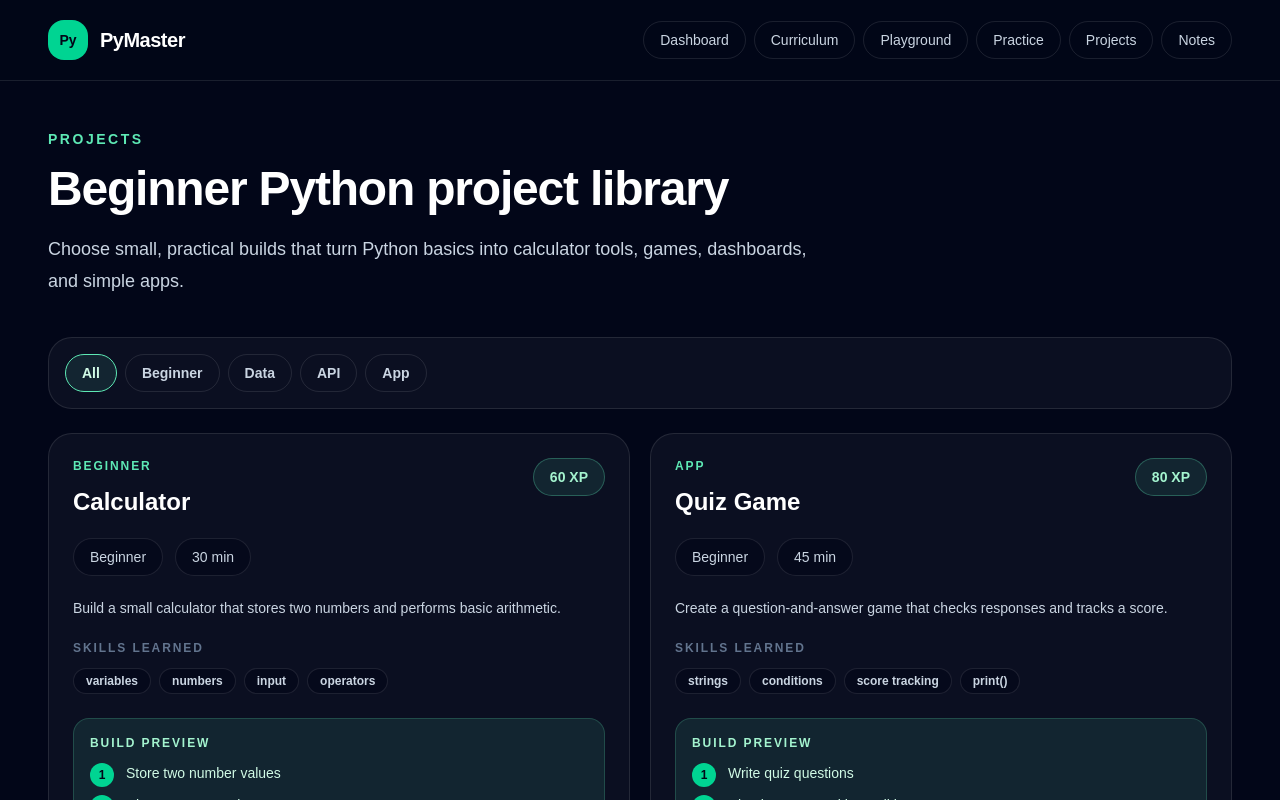
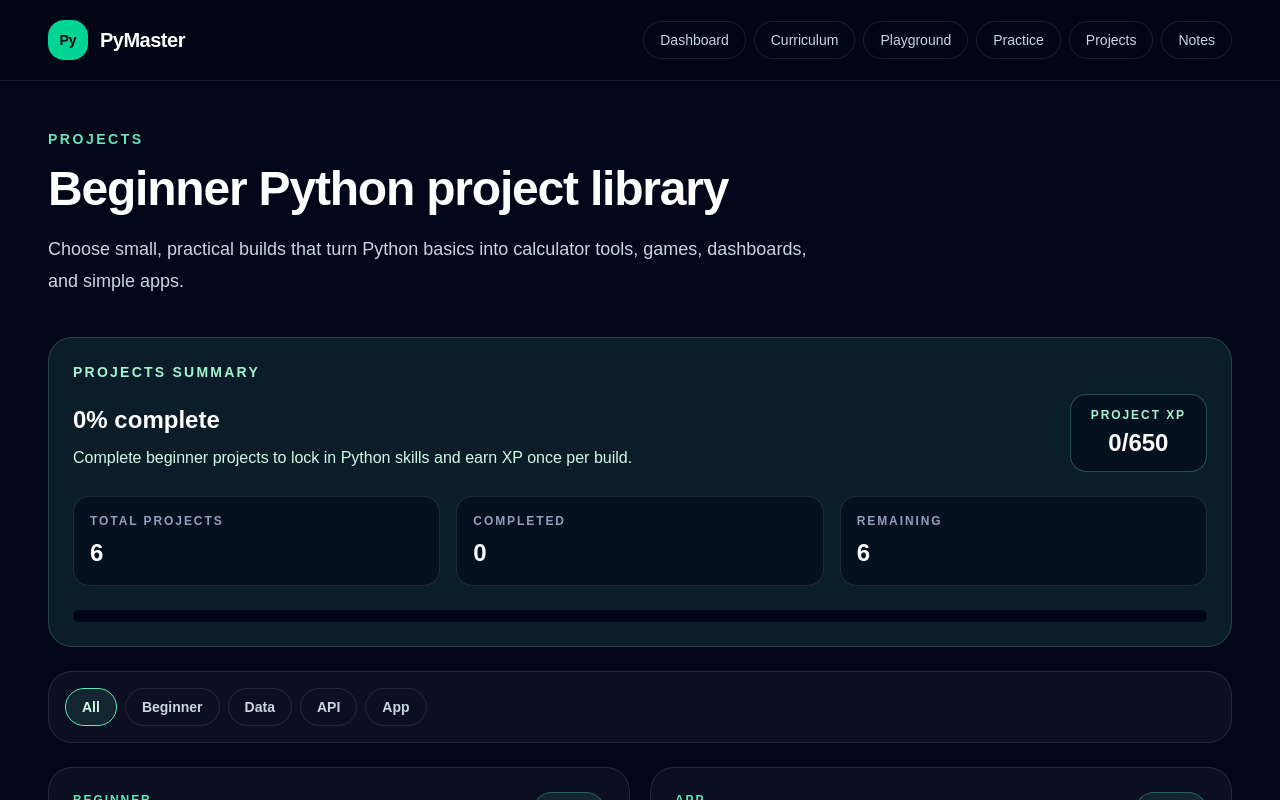
Before and after one commit to mhungry365/pymaster, a Next.js app: page /projects in a window 1280 px wide. Shown: the top 800 px of the page. Built offline with nearby package versions, Linux system fonts and the light colour scheme.

Commit message:
Connect project completion and XP tracking

```diff
--- a/src/components/projects/project-library-card.tsx
+++ b/src/components/projects/project-library-card.tsx
@@ -3,11 +3,23 @@ import type { PythonProject } from "@/types";
 
 type ProjectLibraryCardProps = {
   project: PythonProject;
+  isCompleted: boolean;
+  onComplete: (projectId: string, xp: number) => void;
 };
 
-export function ProjectLibraryCard({ project }: ProjectLibraryCardProps) {
+export function ProjectLibraryCard({
+  project,
+  isCompleted,
+  onComplete,
+}: ProjectLibraryCardProps) {
   return (
-    <article className="flex flex-col rounded-3xl border border-white/10 bg-white/[0.04] p-6 transition hover:-translate-y-1 hover:border-emerald-300/40 hover:bg-white/[0.06]">
+    <article
+      className={`flex flex-col rounded-3xl border p-6 transition hover:-translate-y-1 ${
+        isCompleted
+          ? "border-emerald-300/40 bg-emerald-300/10"
+          : "border-white/10 bg-white/[0.04] hover:border-emerald-300/40 hover:bg-white/[0.06]"
+      }`}
+    >
       <div className="flex flex-col gap-3 sm:flex-row sm:items-start sm:justify-between">
         <div>
           <p className="text-xs font-semibold uppercase tracking-[0.16em] text-emerald-300">
@@ -18,7 +30,7 @@ export function ProjectLibraryCard({ project }: ProjectLibraryCardProps) {
           </h2>
         </div>
         <span className="rounded-full border border-emerald-300/30 bg-emerald-300/10 px-4 py-2 text-sm font-semibold text-emerald-200">
-          {project.xpReward} XP
+          {isCompleted ? "Completed" : `${project.xpReward} XP`}
         </span>
       </div>
 
@@ -64,9 +76,11 @@ export function ProjectLibraryCard({ project }: ProjectLibraryCardProps) {
 
       <button
         type="button"
-        className="mt-6 inline-flex h-12 items-center justify-center rounded-full bg-emerald-400 px-6 text-sm font-semibold text-slate-950 transition hover:bg-emerald-300"
+        onClick={() => onComplete(project.id, project.xpReward)}
+        disabled={isCompleted}
+        className="mt-6 inline-flex h-12 items-center justify-center rounded-full bg-emerald-400 px-6 text-sm font-semibold text-slate-950 transition hover:bg-emerald-300 disabled:cursor-not-allowed disabled:opacity-70"
       >
-        Start Project
+        {isCompleted ? "Project Completed" : "Start Project"}
       </button>
     </article>
   );
--- a/src/components/projects/project-library-grid.tsx
+++ b/src/components/projects/project-library-grid.tsx
@@ -2,14 +2,18 @@
 
 import { useMemo, useState } from "react";
 import { ProjectLibraryCard } from "@/components/projects/project-library-card";
+import { ProjectsSummaryCard } from "@/components/projects/projects-summary-card";
 import { projectCategories, pythonProjects } from "@/data/projects";
+import { useProgress } from "@/hooks/use-progress";
 import type { ProjectCategory } from "@/types";
 
 type ActiveProjectFilter = "All" | ProjectCategory;
 
 export function ProjectLibraryGrid() {
+  const { completeProject, progress } = useProgress();
   const [activeFilter, setActiveFilter] =
     useState<ActiveProjectFilter>("All");
+  const completedProjectIds = progress.completedProjectIds;
   const filters: ActiveProjectFilter[] = ["All", ...projectCategories];
   const filteredProjects = useMemo(
     () =>
@@ -18,9 +22,33 @@ export function ProjectLibraryGrid() {
         : pythonProjects.filter((project) => project.category === activeFilter),
     [activeFilter],
   );
+  const completedProjectsCount = pythonProjects.filter((project) =>
+    completedProjectIds.includes(project.id),
+  ).length;
+  const totalProjectXp = pythonProjects.reduce(
+    (total, project) => total + project.xpReward,
+    0,
+  );
+  const earnedProjectXp = pythonProjects.reduce(
+    (total, project) =>
+      total + (completedProjectIds.includes(project.id) ? project.xpReward : 0),
+    0,
+  );
+  const progressPercent =
+    pythonProjects.length > 0
+      ? Math.round((completedProjectsCount / pythonProjects.length) * 100)
+      : 0;
 
   return (
     <div className="grid gap-6">
+      <ProjectsSummaryCard
+        totalProjects={pythonProjects.length}
+        completedProjects={completedProjectsCount}
+        earnedXp={earnedProjectXp}
+        totalXp={totalProjectXp}
+        progressPercent={progressPercent}
+      />
+
       <section className="rounded-3xl border border-white/10 bg-white/[0.04] p-4">
         <div className="flex flex-wrap gap-2">
           {filters.map((filter) => {
@@ -46,7 +74,12 @@ export function ProjectLibraryGrid() {
 
       <div className="grid gap-5 lg:grid-cols-2">
         {filteredProjects.map((project) => (
-          <ProjectLibraryCard key={project.id} project={project} />
+          <ProjectLibraryCard
+            key={project.id}
+            project={project}
+            isCompleted={completedProjectIds.includes(project.id)}
+            onComplete={completeProject}
+          />
         ))}
       </div>
     </div>
--- /dev/null
+++ b/src/components/projects/projects-summary-card.tsx
@@ -0,0 +1,74 @@
+type ProjectsSummaryCardProps = {
+  totalProjects: number;
+  completedProjects: number;
+  earnedXp: number;
+  totalXp: number;
+  progressPercent: number;
+};
+
+export function ProjectsSummaryCard({
+  totalProjects,
+  completedProjects,
+  earnedXp,
+  totalXp,
+  progressPercent,
+}: ProjectsSummaryCardProps) {
+  return (
+    <section className="rounded-3xl border border-emerald-300/20 bg-emerald-300/10 p-6">
+      <p className="text-sm font-semibold uppercase tracking-[0.16em] text-emerald-200">
+        Projects Summary
+      </p>
+      <div className="mt-3 flex flex-col gap-5 lg:flex-row lg:items-end lg:justify-between">
+        <div>
+          <h2 className="text-2xl font-semibold text-white">
+            {progressPercent}% complete
+          </h2>
+          <p className="mt-2 max-w-2xl leading-7 text-emerald-100">
+            Complete beginner projects to lock in Python skills and earn XP
+            once per build.
+          </p>
+        </div>
+        <div className="rounded-2xl border border-emerald-300/30 bg-slate-950/50 px-5 py-3 text-center">
+          <p className="text-xs font-semibold uppercase tracking-[0.16em] text-emerald-200">
+            Project XP
+          </p>
+          <p className="mt-1 text-2xl font-bold text-white">
+            {earnedXp}/{totalXp}
+          </p>
+        </div>
+      </div>
+
+      <div className="mt-6 grid gap-4 sm:grid-cols-3">
+        <div className="rounded-2xl border border-white/10 bg-slate-950/50 p-4">
+          <p className="text-xs font-semibold uppercase tracking-[0.16em] text-slate-400">
+            Total projects
+          </p>
+          <p className="mt-2 text-2xl font-bold text-white">{totalProjects}</p>
+        </div>
+        <div className="rounded-2xl border border-white/10 bg-slate-950/50 p-4">
+          <p className="text-xs font-semibold uppercase tracking-[0.16em] text-slate-400">
+            Completed
+          </p>
+          <p className="mt-2 text-2xl font-bold text-white">
+            {completedProjects}
+          </p>
+        </div>
+        <div className="rounded-2xl border border-white/10 bg-slate-950/50 p-4">
+          <p className="text-xs font-semibold uppercase tracking-[0.16em] text-slate-400">
+            Remaining
+          </p>
+          <p className="mt-2 text-2xl font-bold text-white">
+            {totalProjects - completedProjects}
+          </p>
+        </div>
+      </div>
+
+      <div className="mt-6 h-3 overflow-hidden rounded-full bg-slate-950">
+        <div
+          className="h-full rounded-full bg-emerald-400 transition-all"
+          style={{ width: `${progressPercent}%` }}
+        />
+      </div>
+    </section>
+  );
+}
```
